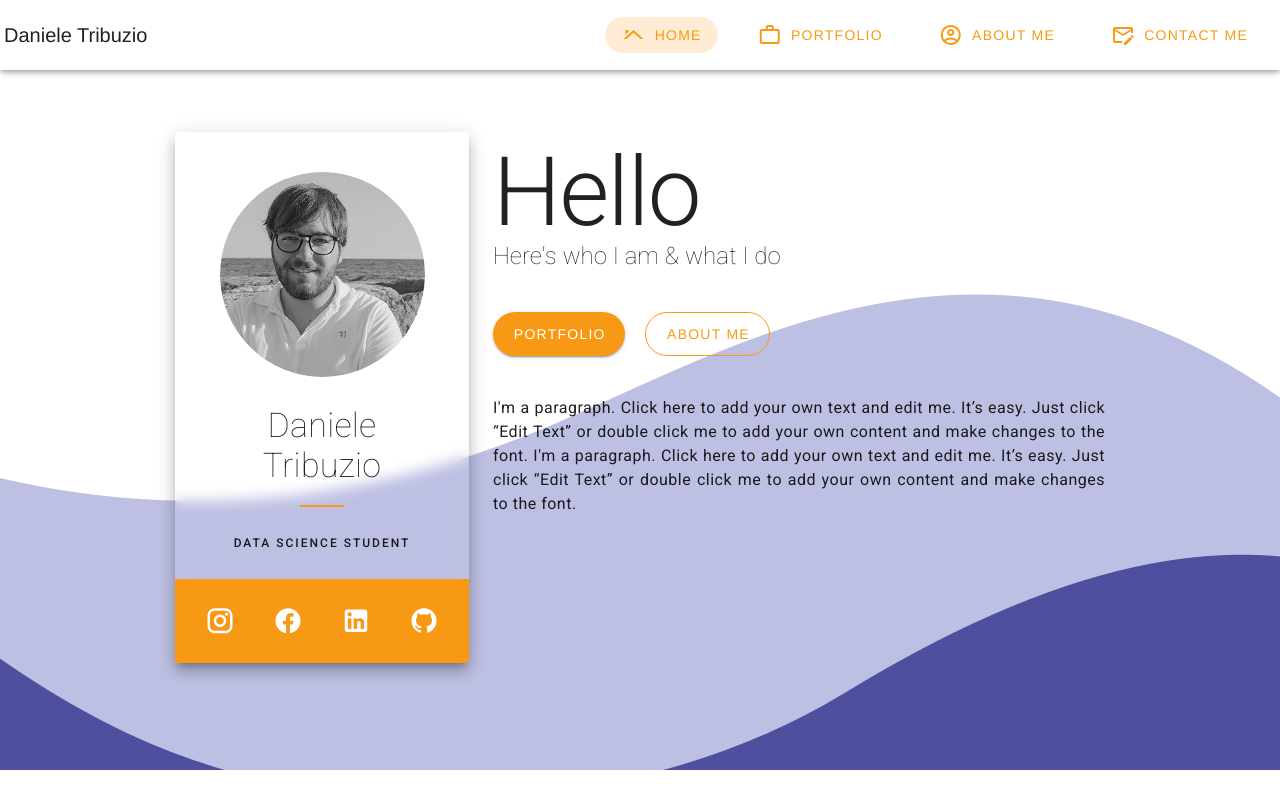
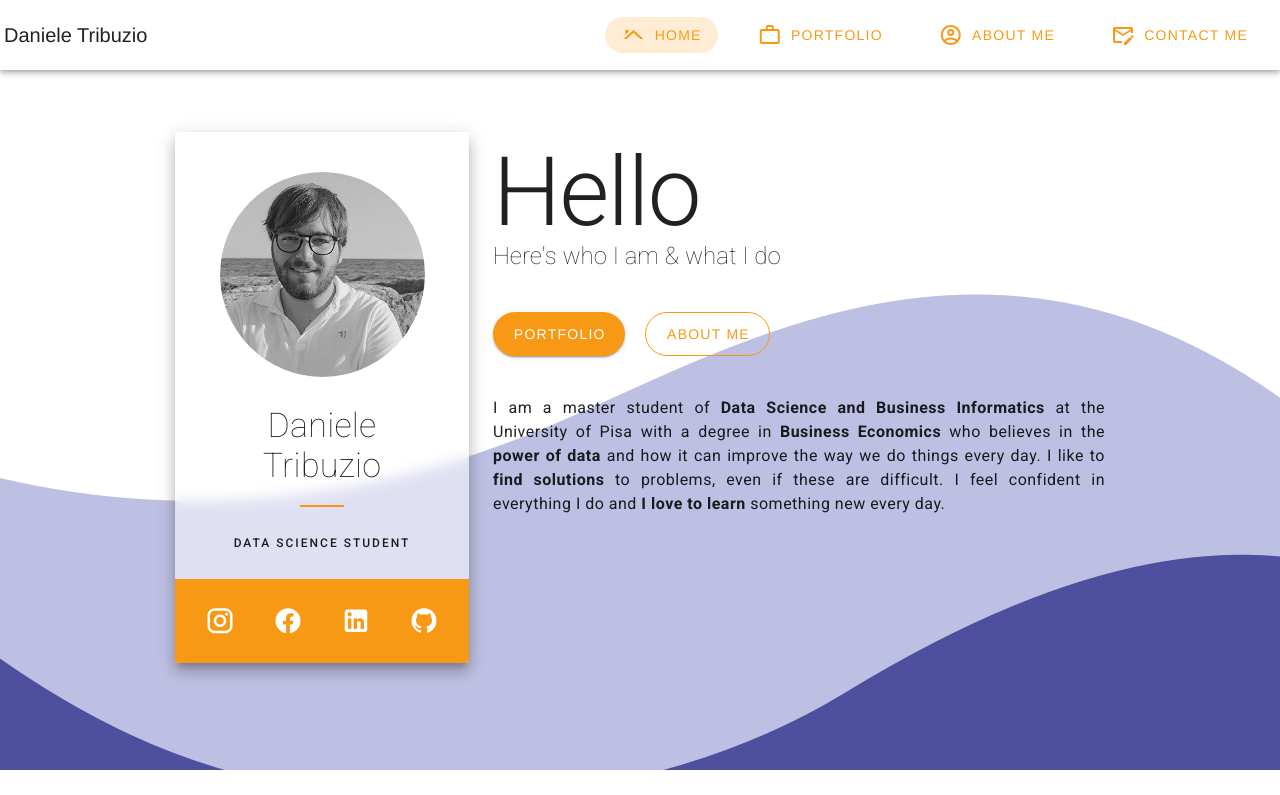
Before and after one commit to ZioTrib/website, a Vue app: page / in a window 1280 px wide. Shown: the top 795 px of the page. Built offline with nearby package versions, Linux system fonts and the light colour scheme.

Commit message:
home personal description updated

```diff
--- a/src/views/Home.vue
+++ b/src/views/Home.vue
@@ -12,7 +12,7 @@
         xs="7"
         md="4">
         <v-card
-          color="rgb(255, 255, 255, 0.0)"
+          color="rgb(255, 255, 255, 0.5)"
           class="card_id"
           elevation="10">
           <v-row>
@@ -111,12 +111,13 @@
           <div
             :class=
               "[`text-lg-body-1 text-justify text-md-body-1 text-body-1 ${color} mb-10`]">
-            I'm a paragraph. Click here to add your own text and edit me.
-            It’s easy. Just click “Edit Text” or double click me to add your
-            own content and make changes to the font.
-            I'm a paragraph. Click here to add your own text and edit me.
-            It’s easy. Just click “Edit Text” or double click me to add your
-            own content and make changes to the font.
+
+            I am a master student of <strong> Data Science and Business Informatics </strong> at the University of Pisa with a degree in
+            <strong>Business Economics</strong> who believes in the <strong>power of data</strong> and how it can
+            improve the way we do things every day. I like to <strong>find solutions</strong> to problems, even if these are difficult.
+            I feel confident in everything I do and <strong>I love to learn</strong> something new every day.
+
+
           </div>
         </v-card>
       </v-col>
@@ -138,6 +139,7 @@ export default {
       {icon: 'mdi-github', link: "https://github.com/ZioTrib"}
 
     ],
+
   }),
   computed: {
     color() {
@@ -151,7 +153,7 @@ export default {
     height() {
       switch (this.$vuetify.breakpoint.name) {
         case 'xs':
-          return '1000'
+          return '1200'
         case 'sm':
           return '1000'
         case 'md':
```
